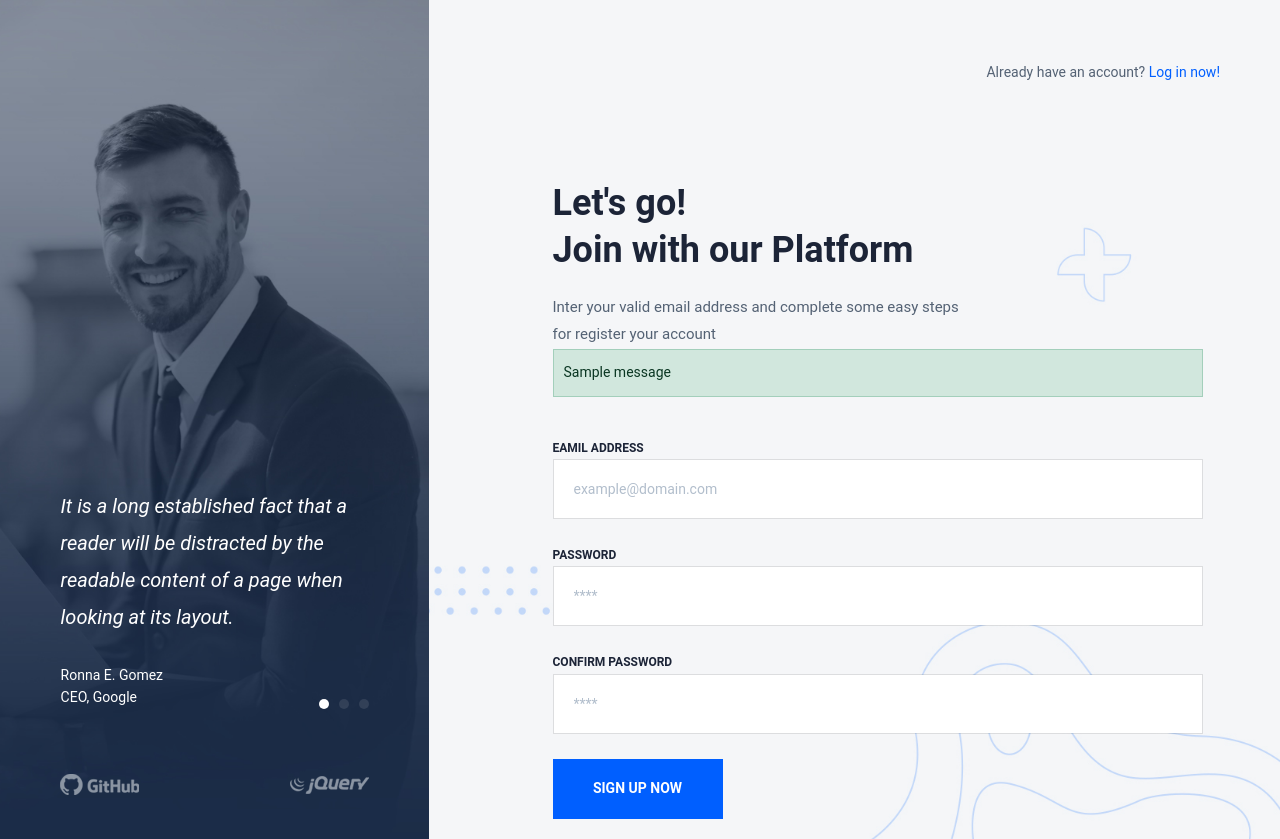
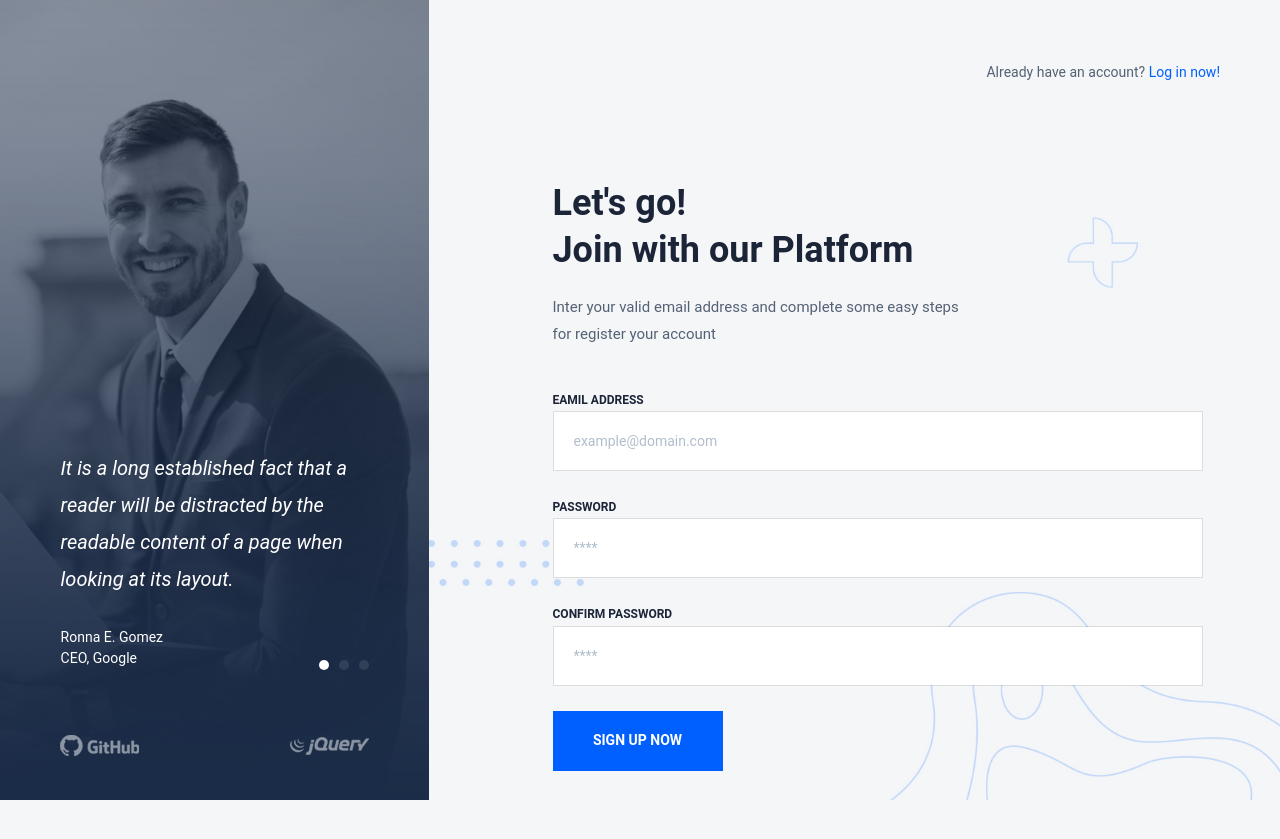
Before and after one commit to flavien-hugs/dj-example-authentication, a Django app: page /register/ in a window 1280 px wide. After the commit the page ends 800 px from the top, so only its background shows below. Run offline with Django 4.2, Linux system fonts and the light colour scheme; tables that the repository leaves empty hold one stand-in row (values such as "Sample post"); one stand-in notice (Sample message) is shown; parts of the project's set-up code (start-up, migrations or seed data) failed here and were passed over; some libraries are stand-ins or nearby versions.

Commit message:
improve register template

```diff
--- a/templates/account/register.html
+++ b/templates/account/register.html
@@ -17,16 +17,7 @@
         <br> for register your account
     </p>
 
-    {% if messages %}
-    {% for message in messages %}
-    <div class="alert {{ message.tags }} d-flex rounded-0" role="alert">
-        <div class="alert-icon">
-            <i class="ci-check-circle"></i>
-        </div>
-        <div>{{ message|safe }}</div>
-    </div>
-    {% endfor %}
-    {% endif %}
+    {% include "includes/_message.html" %}
 
     <form action="{{ register_url }}" method="post" class="email-form">
         <div class="form-group">
```
